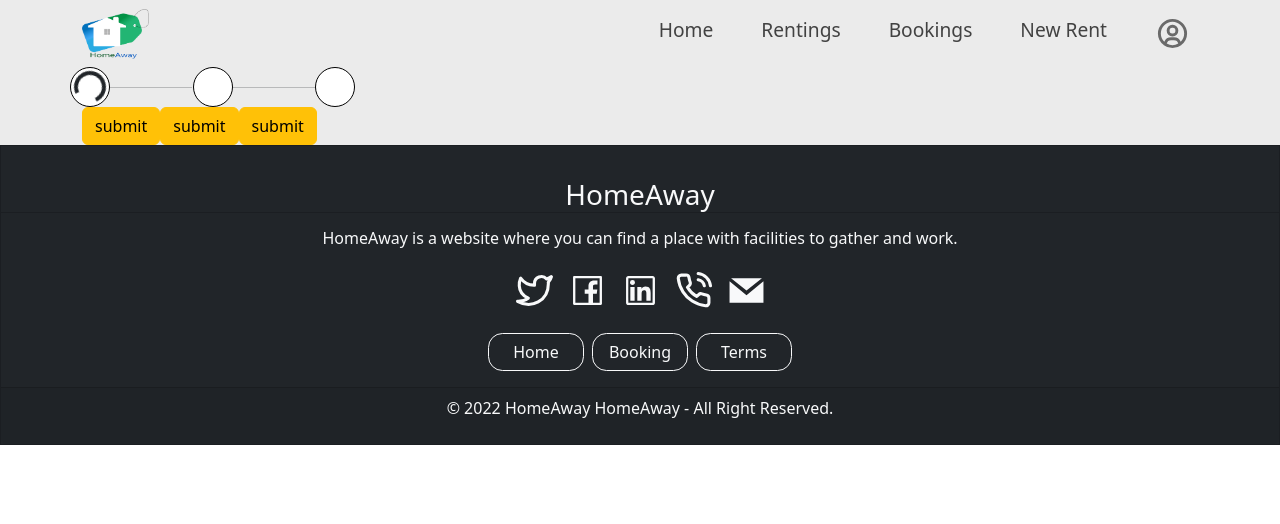
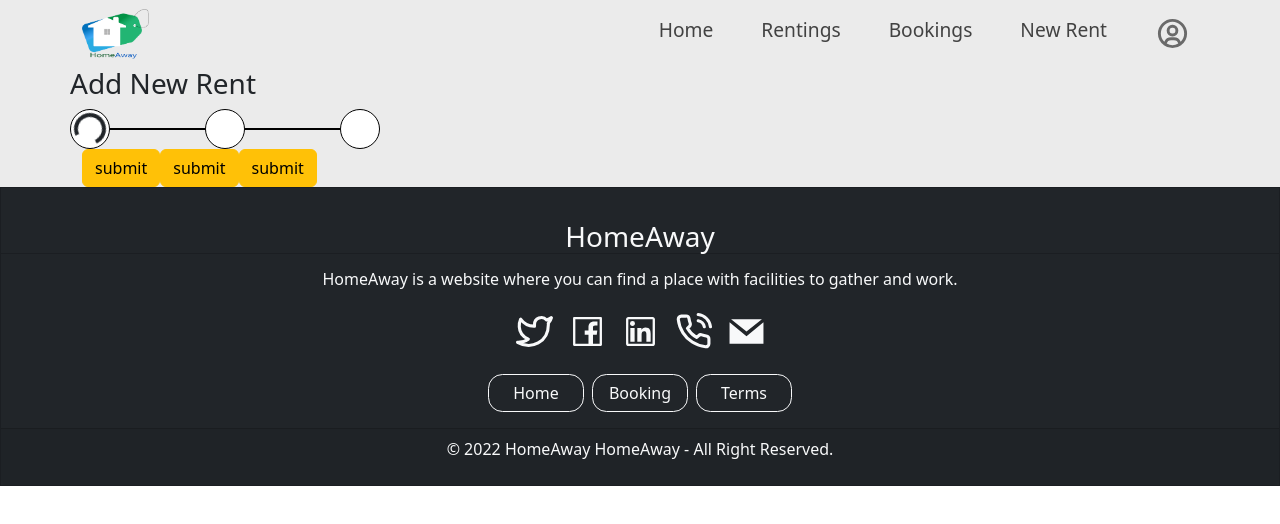
Before and after one commit to GP-43/homeaway-frontend, a React (Create React App) app: page /user/addnewplace in a window 1280 px wide. Shown: the top 524 px of the page. Built offline with nearby package versions, Linux system fonts and the light colour scheme.

Commit message:
committed to review

```diff
--- a/src/assets/styles/partials/user/_add-new-place.scss
+++ b/src/assets/styles/partials/user/_add-new-place.scss
@@ -23,11 +23,12 @@
         border: 1px solid black;
     }
 
-    .line-container{
-        width: 82px;
+    .line-before-click{
+        border: solid 1px rgb(0, 0, 0);
+        opacity: 100;
     }
 
     .line-after-click{
-        width: 82px;
-        font-weight: 2rem;
+        border: solid 2px #083387;
+        opacity: 100;
     }
--- a/src/components/user/add_new_place/ProgressBar.jsx
+++ b/src/components/user/add_new_place/ProgressBar.jsx
@@ -1,26 +1,27 @@
 import React from "react";
-import { Row, Col, Container} from "react-bootstrap";
+import { Row, Col} from "react-bootstrap";
 import Spinner from 'react-bootstrap/Spinner';
 
 function ProgressBar(props) {
     return(
-            <Row>
+
+            <Row className="d-flex justify-content-start">
+                <h3 className="p-0">Add New Rent</h3>
                 <Col className={props.First ? "round-after-click" : "round-before-click" } xs = {1}>
                     <Spinner animation="border" className={props.First && "span-display-none" } />
                 </Col>
-                <Col className="p-0 m-auto line-container" xs = {1}>
-                    <hr />
+                <Col className="p-0 my-auto" xs = {1}>
+                    <hr className={props.First ? "line-after-click" : "line-before-click"} />
                 </Col>
                 <Col className={(props.First && props.Second) ? "round-after-click" : "round-before-click" } xs = {1}>
                 <Spinner animation="border" className={(! props.First || props.Second) && "span-display-none" } />
                 </Col>
-                <Col className="p-0 m-auto line-container" xs = {1}>
-                    <hr className="line-after-click"/>
+                <Col className="p-0 my-auto" xs = {1}>
+                    <hr className={props.Second ? "line-after-click" : "line-before-click"} />
                 </Col>
                 <Col className={(props.First && props.Second && props.Third) ? "round-after-click" : "round-before-click" } xs = {1}>
                 <Spinner animation="border" className={(! props.Second || props.Third) && "span-display-none" } />
                 </Col>
-                <Col xs = {9}></Col>
             </Row>
 
     )
```
